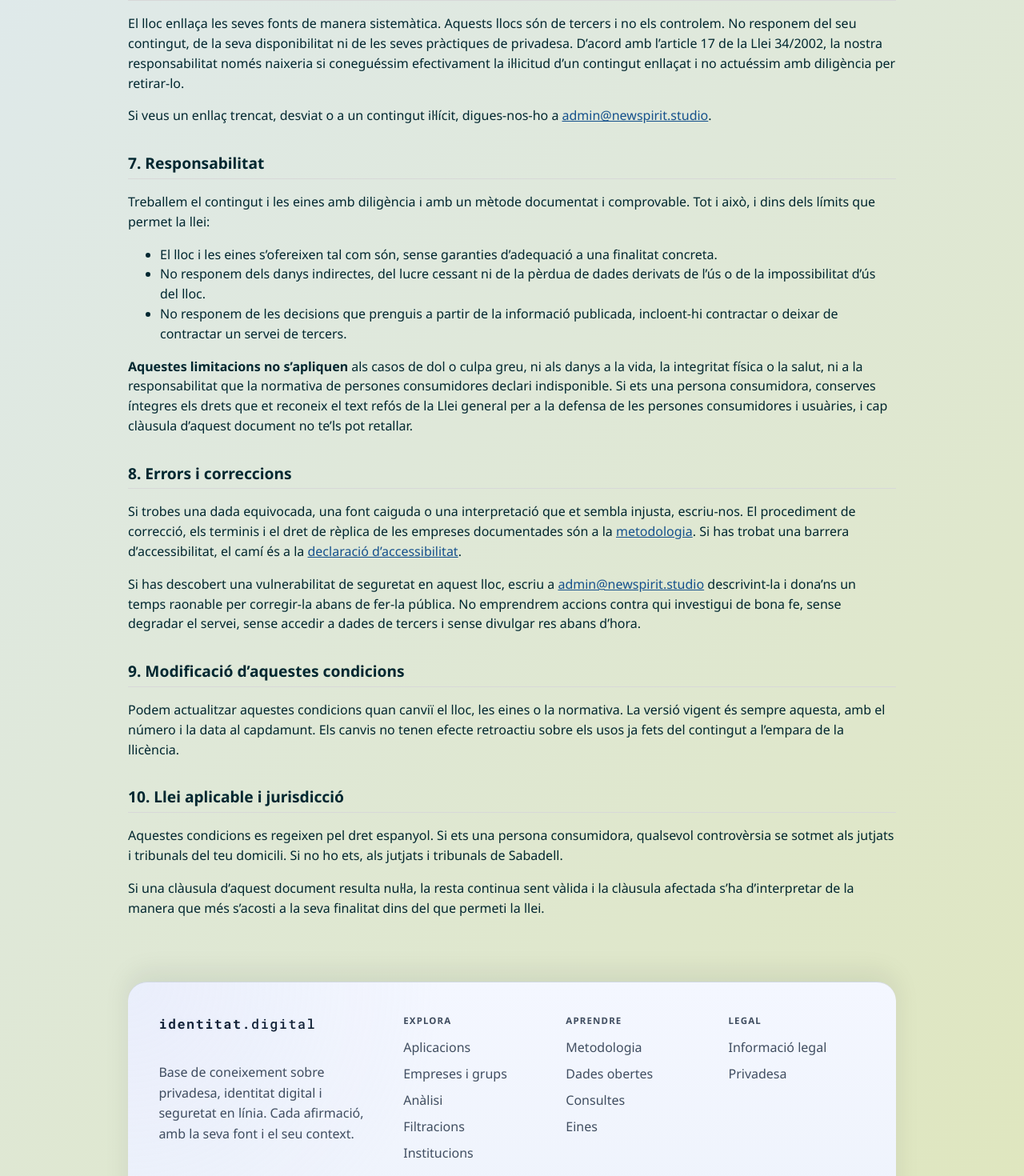
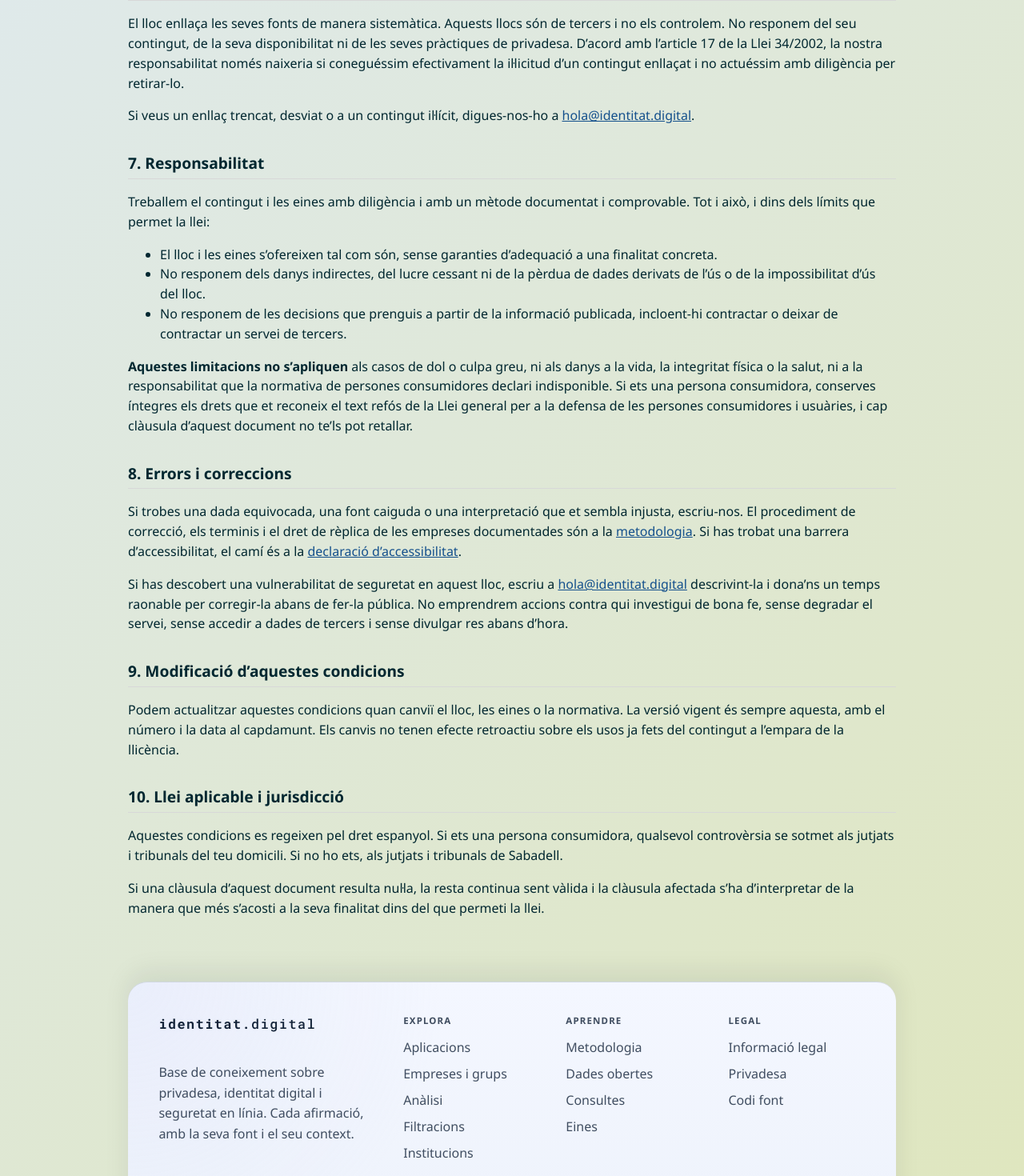
Before and after one commit to newspiritstudio/identitatdigital, a Next.js app: page /legal/condicions in a window 1280 px wide. Shown: the part 4000-5470 px from the top of the page at 80% size. Built offline with nearby package versions, Linux system fonts and the light colour scheme; no server answers.

Commit message:
Contacte únic hola@identitat.digital i enllaç «Codi font» al repositori de dades

```diff
--- a/src/app/(frontend)/dades/page.tsx
+++ b/src/app/(frontend)/dades/page.tsx
@@ -154,7 +154,7 @@ export default async function OpenDataPage() {
         Amb el conjunt d’<a href="#indicadors">indicadors</a> i la metodologia publicada es pot
         refer qualsevol nota des de zero: cada fila porta l’indicador, el seu pes, el seu valor i si
         era aplicable. Si algun càlcul no et surt, és un error nostre: escriu-nos a{' '}
-        <a href="mailto:admin@newspirit.studio">admin@newspirit.studio</a>.
+        <a href="mailto:hola@identitat.digital">hola@identitat.digital</a>.
       </p>
     </div>
     </div>
--- a/src/app/(frontend)/layout.tsx
+++ b/src/app/(frontend)/layout.tsx
@@ -90,9 +90,17 @@ export default function FrontendLayout({ children }: { children: React.ReactNode
 
             <div className="site-footer-column">
               <h3>Legal</h3>
-              <nav aria-label="Informació legal">
+              <nav aria-label="Informació legal i codi font">
                 <Link href="/legal">Informació legal</Link>
                 <Link href="/legal/privadesa">Privadesa</Link>
+                <a
+                  href="https://github.com/newspiritstudio/identitatdigital-data"
+                  rel="noopener noreferrer"
+                  target="_blank"
+                >
+                  Codi font
+                  <span className="visually-hidden"> (s’obre en una pestanya nova)</span>
+                </a>
               </nav>
             </div>
           </div>
--- a/src/app/(frontend)/legal/accessibilitat/page.tsx
+++ b/src/app/(frontend)/legal/accessibilitat/page.tsx
@@ -348,7 +348,7 @@ export default function AccessibilityPage() {
       <h2>5. Com informar-nos d’una barrera</h2>
       <p>
         Si no pots accedir a algun contingut d’aquest lloc, o si hi trobes una barrera, escriu a{' '}
-        <a href="mailto:admin@newspirit.studio">admin@newspirit.studio</a>. Ens arriba directament a
+        <a href="mailto:hola@identitat.digital">hola@identitat.digital</a>. Ens arriba directament a
         les persones que administren la societat.
       </p>
       <p>Digue’ns, si pots:</p>
--- a/src/app/(frontend)/legal/avis-legal/page.tsx
+++ b/src/app/(frontend)/legal/avis-legal/page.tsx
@@ -48,7 +48,7 @@ export default function LegalNoticePage() {
             <tr>
               <th scope="row">Correu electrònic</th>
               <td>
-                <a href="mailto:admin@newspirit.studio">admin@newspirit.studio</a>
+                <a href="mailto:hola@identitat.digital">hola@identitat.digital</a>
               </td>
             </tr>
             <tr>
@@ -169,7 +169,7 @@ export default function LegalNoticePage() {
         D’acord amb l’article 17 de la Llei 34/2002, no responem del contingut aliè que enllacem
         llevat que en coneguem efectivament la il·licitud i no actuem amb diligència per retirar
         l’enllaç. Si detectes un enllaç a un contingut il·lícit o perjudicial, escriu-nos a{' '}
-        <a href="mailto:admin@newspirit.studio">admin@newspirit.studio</a> i el revisarem.
+        <a href="mailto:hola@identitat.digital">hola@identitat.digital</a> i el revisarem.
       </p>
       <p>
         Pots enllaçar aquest lloc lliurement. L’única cosa que et demanem és que l’enllaç no doni a
@@ -219,7 +219,7 @@ export default function LegalNoticePage() {
         consum que pugui donar lloc a una reclamació de consum derivada d’aquest lloc. La plataforma
         europea de resolució de litigis en línia va deixar d’estar operativa el juliol de 2025 i,
         per tant, no n’enllacem cap adreça. Si tens una queixa, el camí directe és escriure’ns a{' '}
-        <a href="mailto:admin@newspirit.studio">admin@newspirit.studio</a>.
+        <a href="mailto:hola@identitat.digital">hola@identitat.digital</a>.
       </p>
 
       <h2>Modificacions</h2>
--- a/src/app/(frontend)/legal/condicions/page.tsx
+++ b/src/app/(frontend)/legal/condicions/page.tsx
@@ -296,7 +296,7 @@ export default function TermsPage() {
       </p>
       <p>
         Si veus un enllaç trencat, desviat o a un contingut il·lícit, digues-nos-ho a{' '}
-        <a href="mailto:admin@newspirit.studio">admin@newspirit.studio</a>.
+        <a href="mailto:hola@identitat.digital">hola@identitat.digital</a>.
       </p>
 
       <h2>7. Responsabilitat</h2>
@@ -335,7 +335,7 @@ export default function TermsPage() {
       </p>
       <p>
         Si has descobert una vulnerabilitat de seguretat en aquest lloc, escriu a{' '}
-        <a href="mailto:admin@newspirit.studio">admin@newspirit.studio</a> descrivint-la i dona’ns
+        <a href="mailto:hola@identitat.digital">hola@identitat.digital</a> descrivint-la i dona’ns
         un temps raonable per corregir-la abans de fer-la pública. No emprendrem accions contra qui
         investigui de bona fe, sense degradar el servei, sense accedir a dades de tercers i sense
         divulgar res abans d’hora.
--- a/src/app/(frontend)/legal/galetes/page.tsx
+++ b/src/app/(frontend)/legal/galetes/page.tsx
@@ -43,7 +43,7 @@ export default function CookiesPage() {
       </p>
       <p>
         Si algun dia hi trobes alguna cosa que aquest document no expliqui, és un error: escriu-nos
-        a <a href="mailto:admin@newspirit.studio">admin@newspirit.studio</a>.
+        a <a href="mailto:hola@identitat.digital">hola@identitat.digital</a>.
       </p>
 
       <h2>Què diu la llei i per què no cal bàner</h2>
--- a/src/app/(frontend)/legal/page.tsx
+++ b/src/app/(frontend)/legal/page.tsx
@@ -104,7 +104,7 @@ export default function LegalIndexPage() {
       <p>
         Per a qualsevol qüestió d’aquestes pàgines, incloent-hi l’exercici dels teus drets de
         protecció de dades, escriu a{' '}
-        <a href="mailto:admin@newspirit.studio">admin@newspirit.studio</a>.
+        <a href="mailto:hola@identitat.digital">hola@identitat.digital</a>.
       </p>
     </div>
   )
```
Also changed, not shown: src/app/(frontend)/legal/privadesa/page.tsx (+4 -4 lines).
